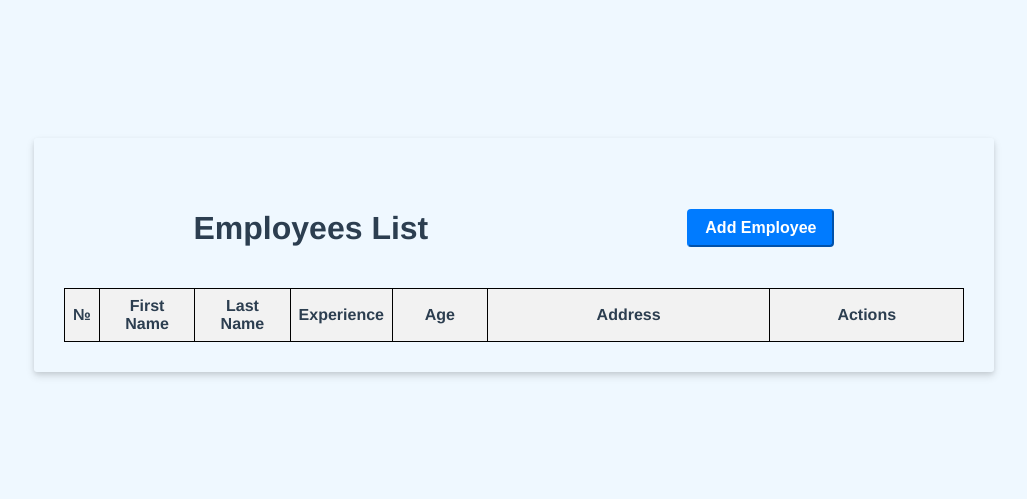
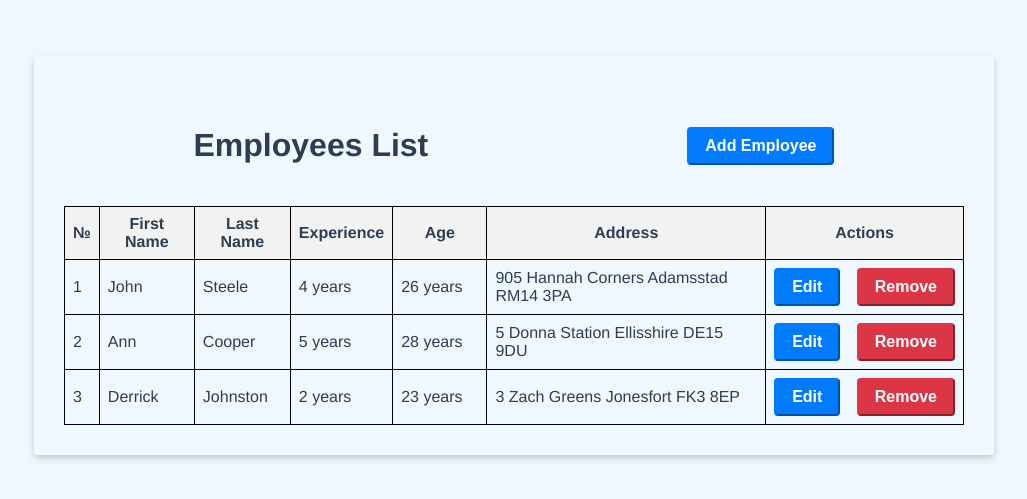
Before and after one commit to Macovka/employee-list, a Vue app: page / in a window 1280 px wide. Shown: the part 145-644 px from the top of the page, without its empty margins (126-1153 px from the left). Built offline with nearby package versions, Linux system fonts and the light colour scheme.

Commit message:
employees-state

```diff
--- a/src/api/employees.js
+++ b/src/api/list.js
@@ -25,6 +25,8 @@ const _employees = [
   },
 ]
 
-export const getEmployees = (cb) => {
-  setTimeout(() => cb(_employees), 100)
+export default {
+  getEmployees(cb) {
+    setTimeout(() => cb(_employees), 100)
+  }
 }
--- a/src/components/EmployeesList.vue
+++ b/src/components/EmployeesList.vue
@@ -28,6 +28,8 @@
 <script>
   import EmployeesTable from './EmployeesTable.vue';
   import EmployeeForm from './EmployeeForm.vue';
+  import store from '@/store';
+  import list from '../api/list'
 
   export default {
     components: {
@@ -38,8 +40,12 @@
       return {
         editing: false,
         formTitle: '',
-        employees: [],
         editingEmployee: null,
+      }
+    },
+    computed: {
+      employees() {
+        return store.state.employees
       }
     },
     methods: {
@@ -72,6 +78,11 @@
         }
       },
     },
+    created() {
+      list.getEmployees(employees => {
+        store.commit('setEmployees', employees)
+      })
+    }
   }
 </script>
 
--- a/src/store/index.js
+++ b/src/store/index.js
@@ -1,16 +1,25 @@
 import { createStore } from 'vuex'
-//import { getEmployees } from '../api/employees'
+//import { getEmployees } from '../api/list'
 
 const store = createStore({
   state: {
+    employees: []
+  },
+  mutations: {
+    setEmployees (state, employees) {
+      state.employees = employees;
+    },
+  },
+  getters: {
 
   },
-  getters: { // = computed properties
-  },
   actions: {
-
-  },
-  mutations: { // setting and updating the state
+    /*getEmployees (context) {
+      return getEmployees()
+        .then(response => {
+          context.commit('setEmployees', response);
+        })
+    },*/
   },
 })
 
```
